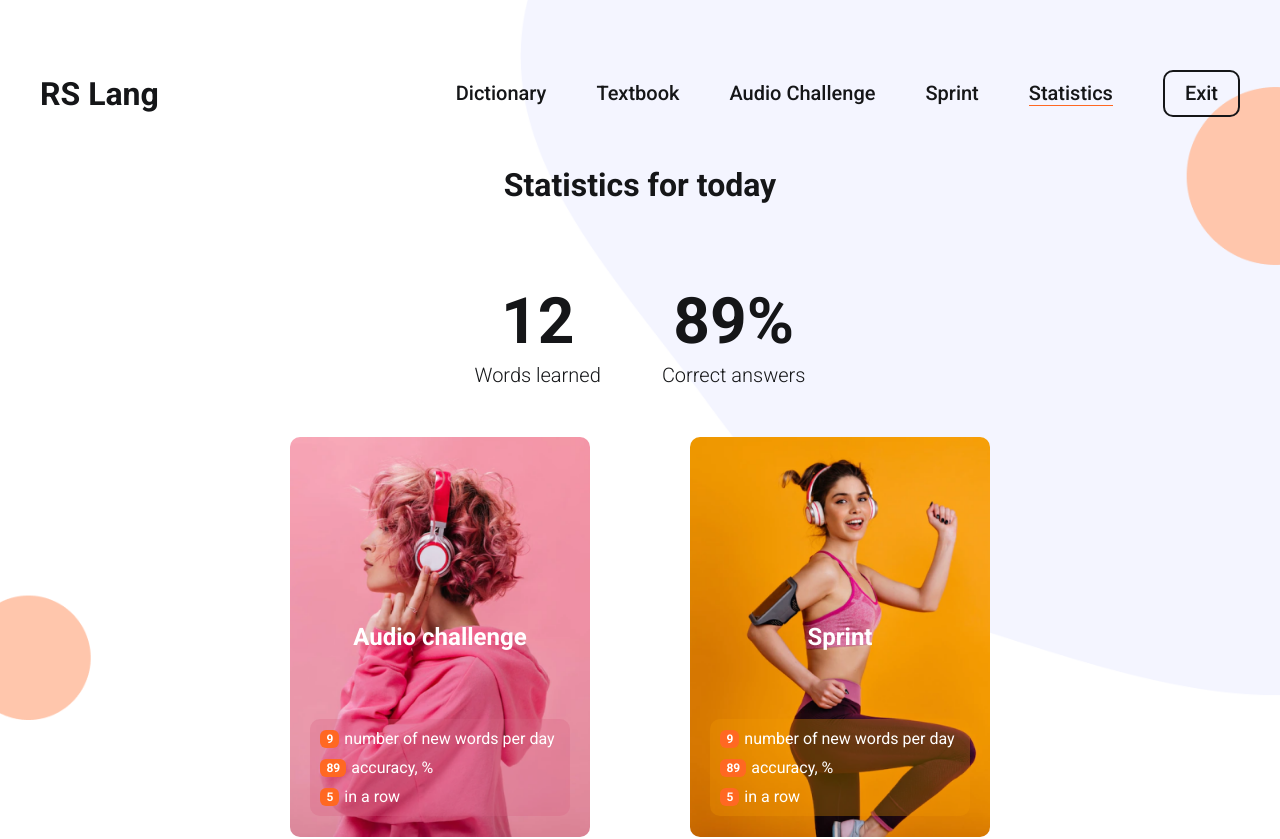
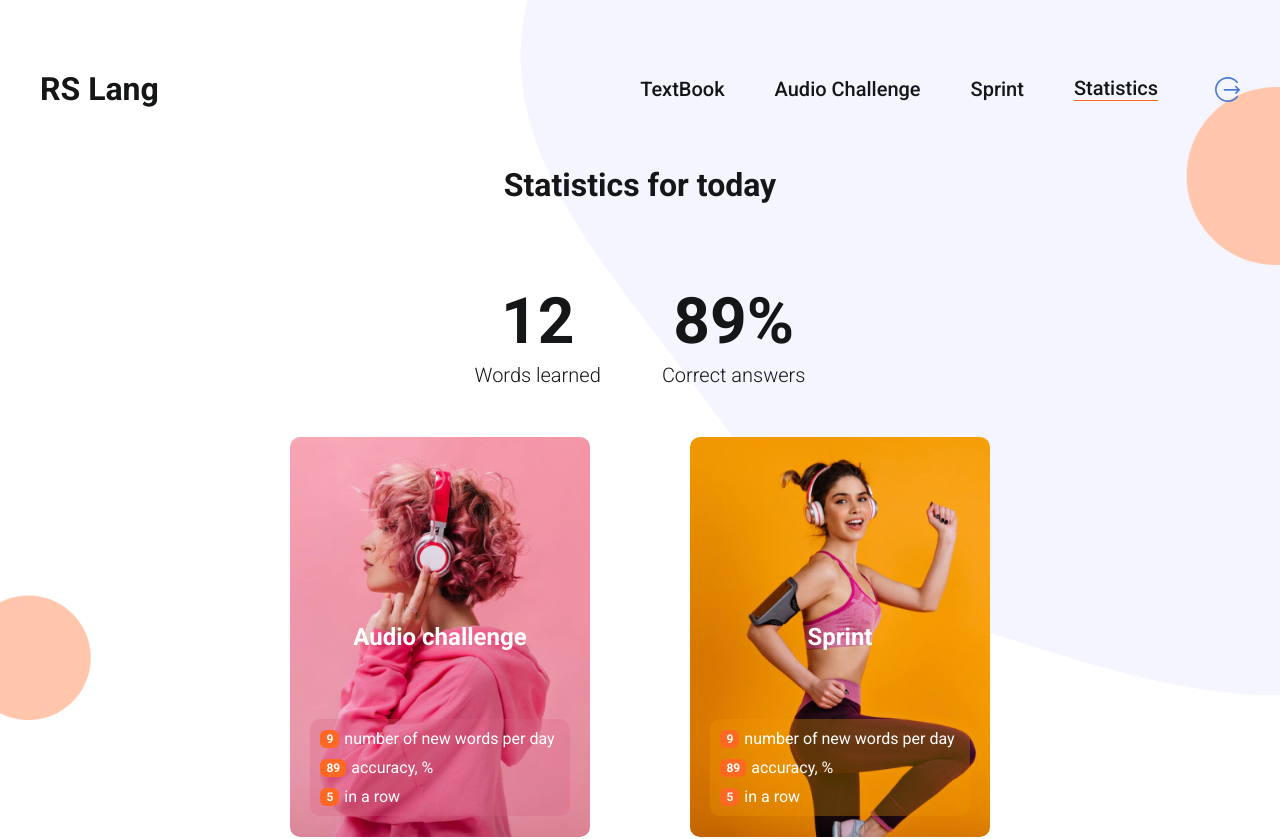
Before and after one commit to Lebedev-023046/rslang, a React (Create React App) app in the folder rs-lang/: page /Statistics in a window 1280 px wide. Shown: the top 839 px of the page. Built offline with nearby package versions, Linux system fonts and the light colour scheme; a web font is replaced by a local one.

Commit message:
feat: add NameBlock to Statistics page

```diff
--- a/rs-lang/src/components/templates/StatisticsPage/StatisticsPage.tsx
+++ b/rs-lang/src/components/templates/StatisticsPage/StatisticsPage.tsx
@@ -19,6 +19,7 @@ import {
 import { Line } from 'react-chartjs-2'
 import { getRandomNumFromInterval } from '../../../utils/Utils'
 import Footer from '../../organisms/Footer/Footer'
+import { NameBlock } from '../../atoms/NameBlock/NameBlock'
 
 ChartJS.register(
   CategoryScale,
@@ -65,19 +66,14 @@ const StatisticsPage: React.FC = () => {
       <Header>
         <h2>RS Lang</h2>
         <Nav>
-          <Link className='nav__link' to='#'>Dictionary</Link>
-          <Link className='nav__link' to='#'>Textbook</Link>
+          <Link className='nav__link' to='/TextBook'>TextBook</Link>
           <Link className='nav__link' to='/AudioChallenge'>Audio Challenge</Link>
-          <Link className='nav__link' to='#'>Sprint</Link>
+          <Link className='nav__link' to='/Sprint'>Sprint</Link>
           <Link className='nav__link nav__link_active' to='/Statistics'>Statistics</Link>
+          <Link className='nav__link' to='/'>
+            <NameBlock />
+          </Link>
         </Nav>
-        <button
-          className='exit-button'
-          // TODO button should log out user of the account
-          onClick={() => {}}
-        >
-          Exit
-        </button>
       </Header>
 
       <section className='today'>
```
